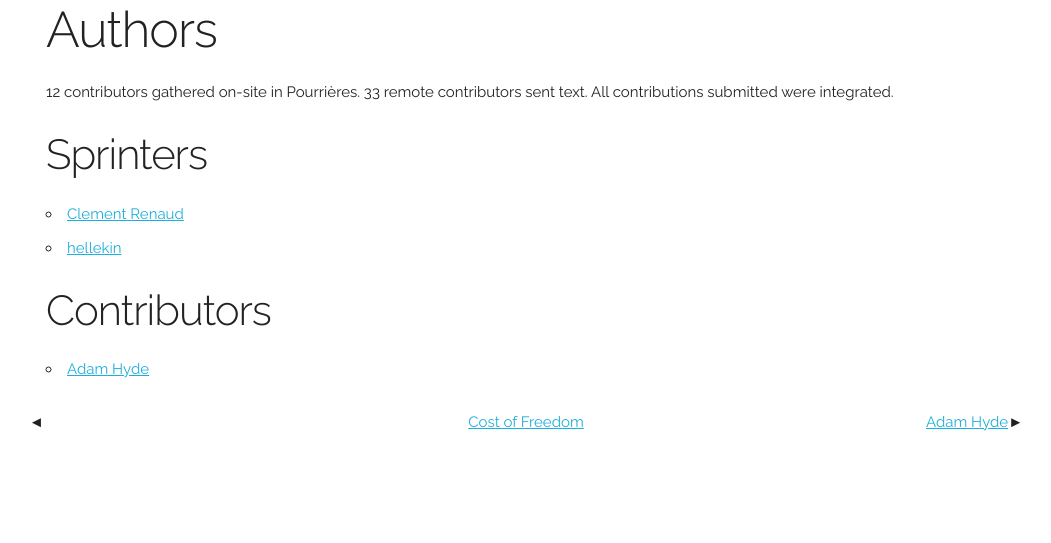
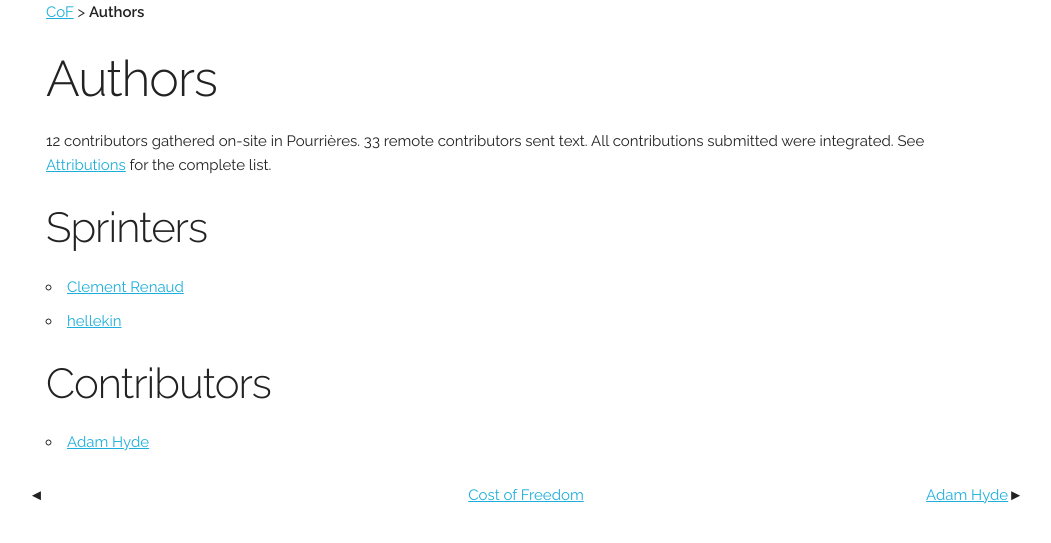
Before and after one commit to costoffreedom/costoffreedom.cc, a Jekyll site: the page built from book/authors/index.md, in a window 1280 px wide. Shown: the top 543 px of the page, without its empty margins (114-1165 px from the left). Built offline with Jekyll 4.4.1, drawn with Linux system fonts in a browser that asks for light colours.

Commit message:
Link to Attributions

```diff
--- a/book/authors/index.md
+++ b/book/authors/index.md
@@ -5,10 +5,13 @@ up: <a href="/book">Cost of Freedom</a>
 next: <a href="adam-hyde">Adam Hyde</a>
 ---
 
+[CoF](/book) > __Authors__
+
 # {{ page.title }}
 
 12 contributors gathered on-site in Pourri&egrave;res. 33 remote
 contributors sent text. All contributions submitted were integrated.
+See [Attributions](../attributions) for the complete list.
 
 ## Sprinters
 
```
